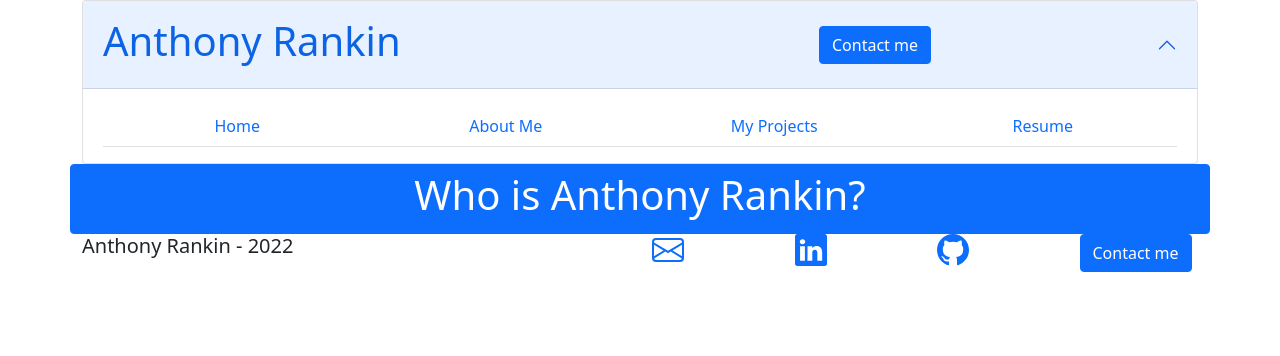
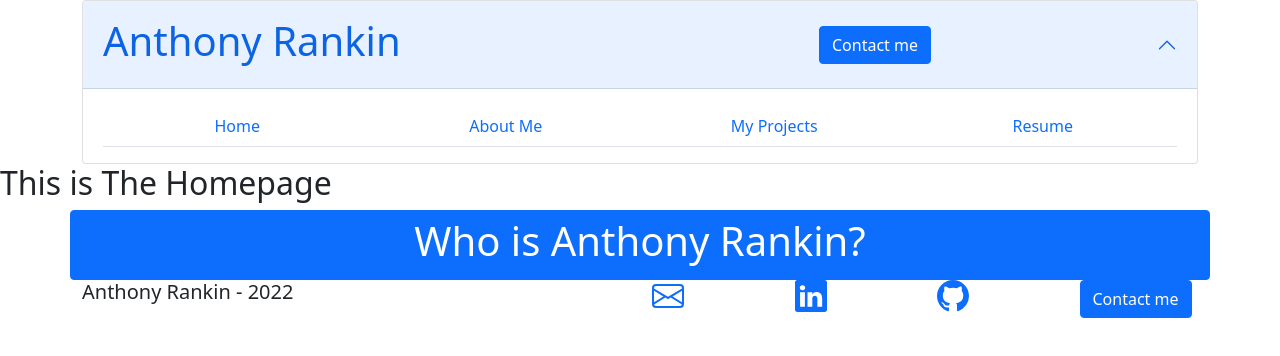
Before and after one commit to Arankin7/reactPortfolio, a React (Create React App) app: page / in a window 1280 px wide. Shown: the top 356 px of the page. Built offline with nearby package versions, Linux system fonts and the light colour scheme.

Commit message:
added favicon! fixed undefined doc.title

```diff
--- a/public/index.html
+++ b/public/index.html
@@ -24,7 +24,7 @@
       work correctly both with client-side routing and a non-root public URL.
       Learn how to configure a non-root public URL by running `npm run build`.
     -->
-    <title>React App</title>
+    <title>Anthony Rankin</title>
   </head>
   <body>
     <noscript>You need to enable JavaScript to run this app.</noscript>
--- a/src/App.js
+++ b/src/App.js
@@ -8,6 +8,7 @@ import About from './components/About';
 import Footer from './components/Footer';
 import Header from './components/Header';
 import Project from './components/Project';
+import Home from './components/Home';
 // import Navigation from './components/Nav';
 // import Contact from './components/Contact';
 
@@ -24,6 +25,8 @@ function App() {
         projectSelected={projectSelected}
         setProjectSelected={setProjectSelected}
          />
+
+          <Home />
           {/* <Navigation /> */}
           {!projectSelected ? (
             <>
--- /dev/null
+++ b/src/components/Home/index.js
@@ -0,0 +1,13 @@
+import React from "react";
+
+function Home () {
+
+
+    return (
+        <div>
+            <h2>This is The Homepage</h2>
+        </div>
+    )
+}
+
+export default Home;
--- a/src/components/Nav/index.js
+++ b/src/components/Nav/index.js
@@ -14,7 +14,13 @@ function Navigation(props){
     } = props;
 
     useEffect(() =>{
-        document.title = (currentCategory.name);
+        if(currentCategory.name){
+            document.title = (currentCategory.name);
+        }
+        else {
+            document.title = "Anthony Rankin"
+        }
+
     }, [currentCategory]);
 
     // function categorySelected(name) {
--- a/src/components/Project/index.js
+++ b/src/components/Project/index.js
@@ -87,7 +87,7 @@ function Project () {
                 {/* <Card.Text>{project.description}</Card.Text> */}
 
                 {/* Had to define the popover in the overlay Property */}
-                <OverlayTrigger trigger="focus" placement="bottom"
+                <OverlayTrigger trigger="focus" placement="right"
                 overlay={
                     <Popover id="popover-basic" key={project.name}>
                         <Popover.Header as="h3">{project.name}</Popover.Header>
```
Also changed, not shown: 1 other file (tests, documents, lock files or other folders).
